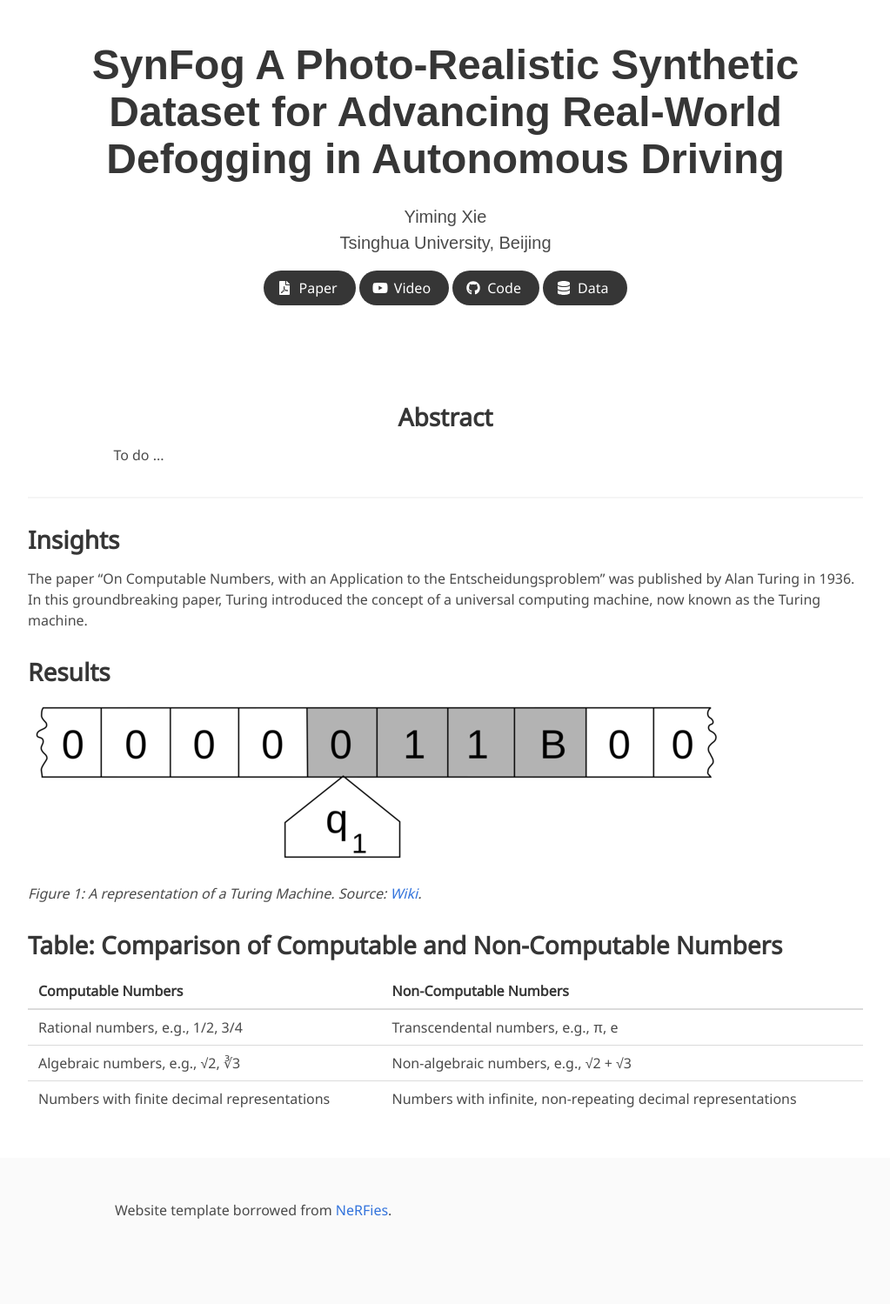
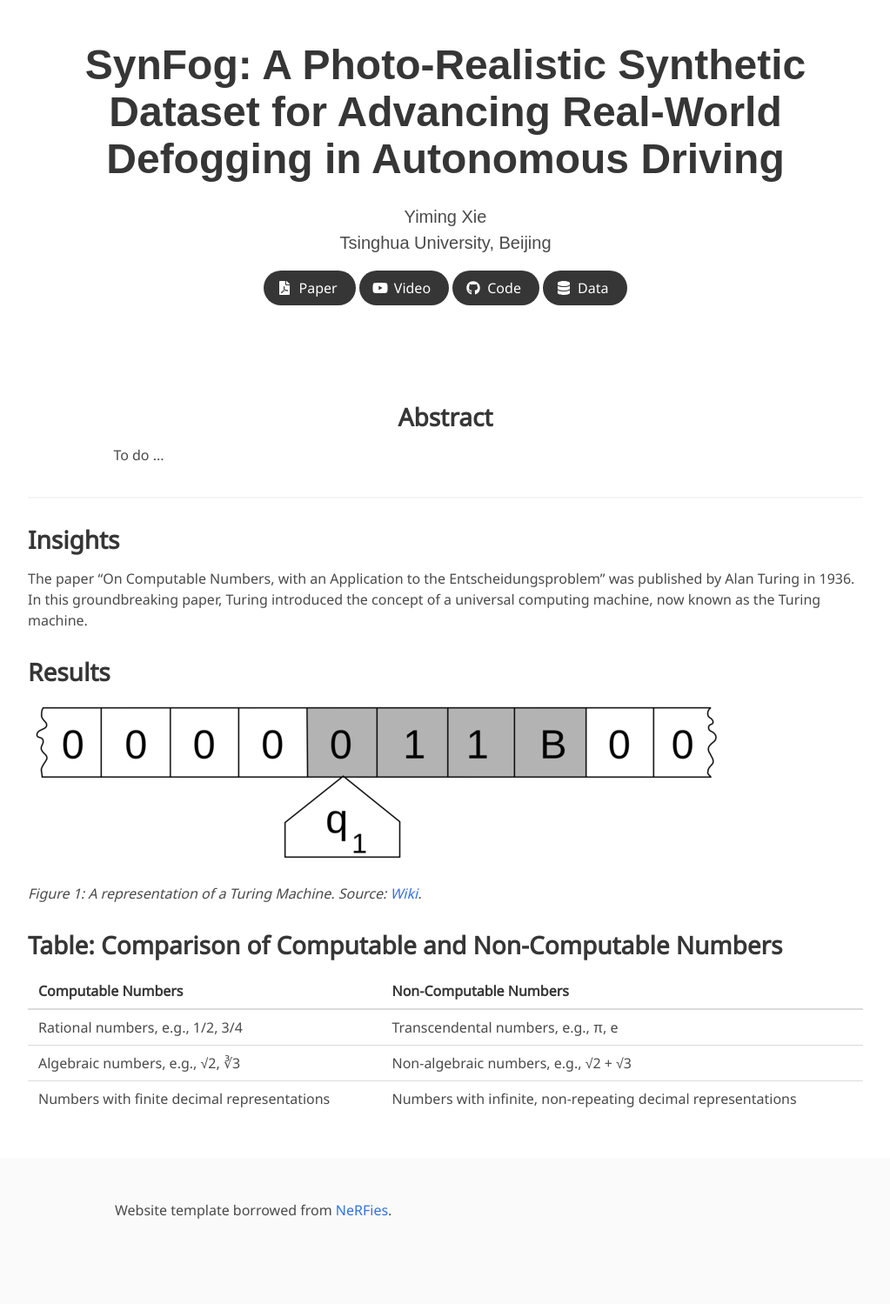
Before and after one commit to Averyxie/SynFog.github.io, a Jekyll site: the page built from index.md, in a window 1280 px wide. Shown: the whole page at 87% size, without its empty margins (128-1151 px from the left). Built offline with Jekyll 4.4.1, drawn with Linux system fonts in a browser that asks for light colours; some web fonts are replaced.

Commit message:
Update project_page.html

```diff
--- a/_layouts/project_page.html
+++ b/_layouts/project_page.html
@@ -27,7 +27,7 @@
     <div class="container is-max-desktop">
       <div class="columns is-centered">
         <div class="column has-text-centered">
-          <h1 class="title is-1 publication-title">{{ page.title }}</h1>
+          <h1 class="title is-1 publication-title">SynFog: A Photo-Realistic Synthetic Dataset for Advancing Real-World Defogging in Autonomous Driving</h1>
           {% if page.authors %}
           <div class="is-size-5 publication-authors">
             <span class="author-block">
```
